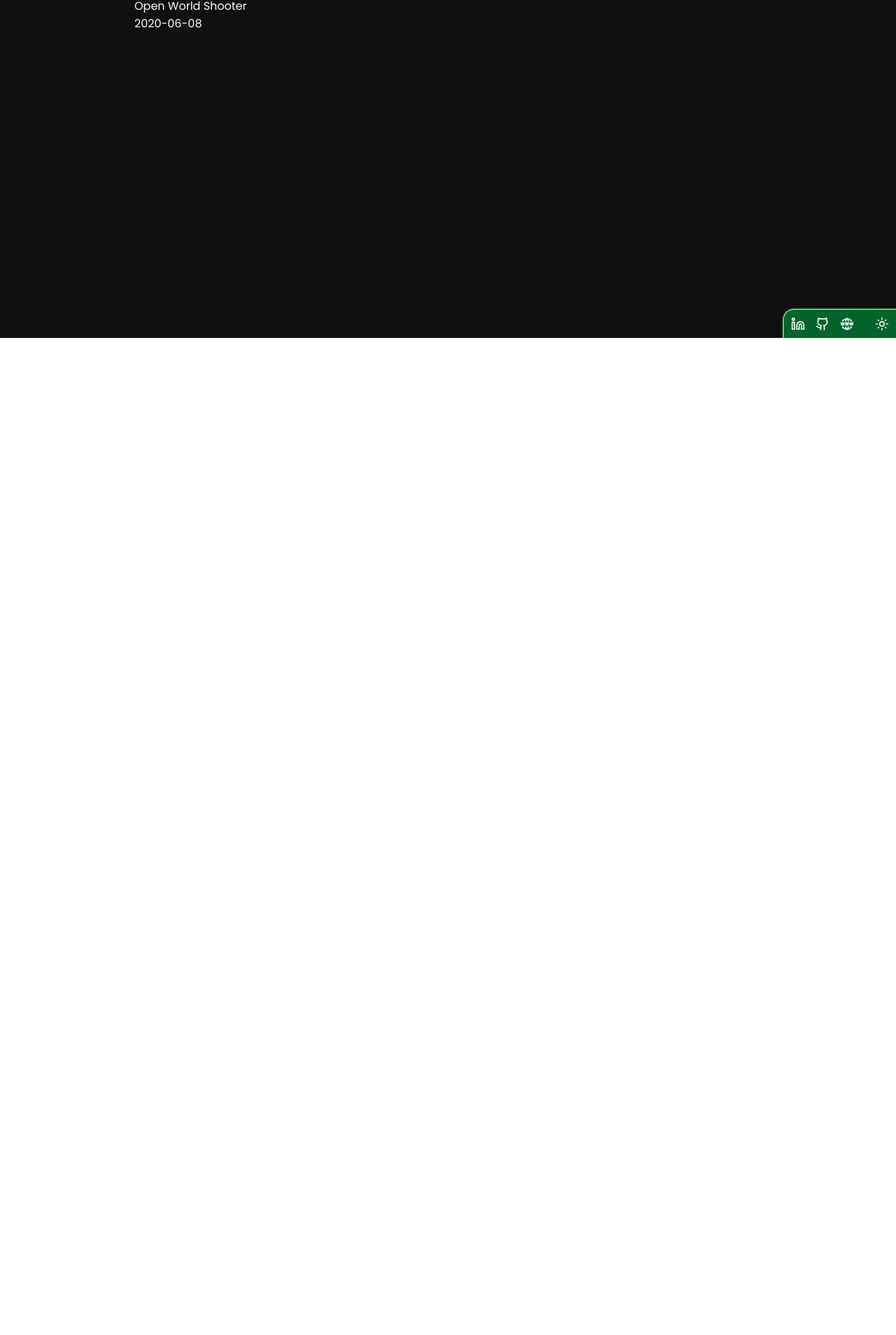
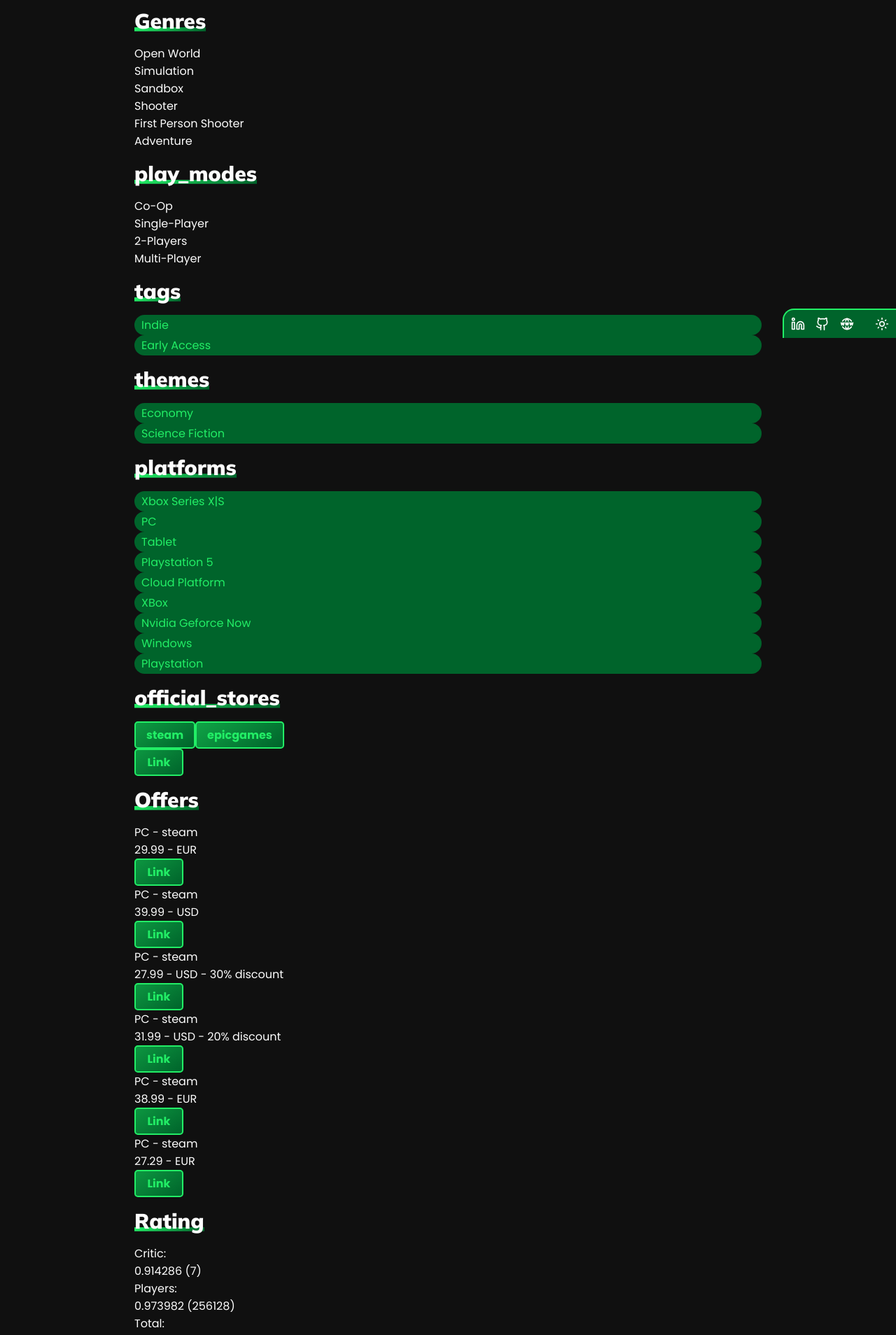
Before and after one commit to irenealcaine/free-games, a React (Create React App) app: page /explore-game-details/1 in a window 1280 px wide. Shown: the part 317-2225 px from the top of the page at 70% size. Before the commit the page ends 800 px from the top, so only its background shows below. Built offline with nearby package versions, Linux system fonts and the light colour scheme.

Commit message:
game details

```diff
--- /dev/null
+++ b/src/Pages/ExploreGameDetails/ExploreGameDetails.css
@@ -0,0 +1,7 @@
+.images-grid {
+  display: flex;
+  flex-wrap: wrap;
+  img {
+    width: 20%;
+  }
+}
--- a/src/Pages/ExploreGameDetails/ExploreGameDetails.jsx
+++ b/src/Pages/ExploreGameDetails/ExploreGameDetails.jsx
@@ -4,10 +4,11 @@ import { useContext } from "react";
 import { useEffect, useState } from "react";
 import { Link, useParams, useNavigate } from "react-router-dom";
 import { exploreGameDetailsExample } from "../../Data/ExploreGameDetails";
-
+import Button from "../../Components/Button/Button";
+import Tag from "../../Components/Tag/Tag";
+import "./ExploreGameDetails.css";
 
 const ExploreGameDetailsPage = () => {
-
   const [exploreGameDetails, setExploreGameDetails] = useState([]);
   const [loading, setLoading] = useState(true);
   const [error, setError] = useState("");
@@ -28,7 +29,6 @@ const ExploreGameDetailsPage = () => {
   //         setExploreGameDetails(res.data);
   //         setLoading(false)
 
-
   //       } catch (err) {
   //         console.error("Error al obtener el JSON:", err);
   //         setLoading(false)
@@ -43,18 +43,126 @@ const ExploreGameDetailsPage = () => {
     setLoading(false);
   }, []);
 
-
   return (
     <div>
       <h1>{exploreGameDetails.name}</h1>
       {console.log(exploreGameDetails)}
-            <p>{exploreGameDetails.short_description}</p>
-            <p>{exploreGameDetails.description}</p>
+      <p>
+        {exploreGameDetails.description
+          ? exploreGameDetails.description
+          : exploreGameDetails.short_description
+          ? exploreGameDetails.short_description
+          : null}
+      </p>
       <p>{exploreGameDetails.developer}</p>
       <p>{exploreGameDetails.genre}</p>
       <p>{exploreGameDetails.release_date}</p>
+      {exploreGameDetails.adult_only ? <p>adult_only</p> : null}
+      {exploreGameDetails.genres ? (
+        <div>
+          <h2>Genres</h2>
+          {exploreGameDetails.genres.map((genre) => (
+            <p>{genre.name}</p>
+          ))}
+        </div>
+      ) : null}
 
+      {exploreGameDetails.play_modes ? (
+        <div>
+          <h2>play_modes</h2>
+          {exploreGameDetails.play_modes.map((mode) => (
+            <p>{mode.name}</p>
+          ))}
+        </div>
+      ) : null}
 
+      {exploreGameDetails.tags ? (
+        <div>
+          <h2>tags</h2>
+          {exploreGameDetails.tags.map((tag) => (
+            <Tag tag={tag.name} />
+          ))}
+        </div>
+      ) : null}
+
+      {exploreGameDetails.themes ? (
+        <div>
+          <h2>themes</h2>
+          {exploreGameDetails.themes.map((theme) => (
+            <Tag tag={theme.name} />
+          ))}
+        </div>
+      ) : null}
+
+      {exploreGameDetails.platforms ? (
+        <div>
+          <h2>platforms</h2>
+          {exploreGameDetails.platforms.map((platform) => (
+            <Tag tag={platform.name} />
+          ))}
+        </div>
+      ) : null}
+
+      {exploreGameDetails.official_stores ? (
+        <div>
+          <h2>official_stores</h2>
+          {exploreGameDetails.official_stores.map((store) => (
+            <Button href={store.url} value={store.source} />
+          ))}
+        </div>
+      ) : null}
+
+      <Button href={exploreGameDetails.link} value={"Link"} />
+      {exploreGameDetails.offers ? (
+        <div>
+          <h2>Offers</h2>
+          {exploreGameDetails.offers.map((offer) => (
+            <div>
+              <p>
+                {offer.platform} - {offer.store_name}
+              </p>
+              <p>
+                {offer.price.value} - {offer.price.currency}
+                {offer.price.discount_percent ? (
+                  <span> - {offer.price.discount_percent}% discount</span>
+                ) : null}
+              </p>
+              <Button href={offer.url} value={"Link"} />
+            </div>
+          ))}
+        </div>
+      ) : null}
+
+      {exploreGameDetails.rating ? (
+        <div>
+          <h2>Rating</h2>
+          <p>Critic:</p>
+          <p>
+            {exploreGameDetails.rating.mean_critics} (
+            {exploreGameDetails.rating.count_critics})
+          </p>
+          <p>Players:</p>
+          <p>
+            {exploreGameDetails.rating.mean_players} (
+            {exploreGameDetails.rating.count_players})
+          </p>
+          <p>Total:</p>
+          <p>{exploreGameDetails.rating.mean}</p>
+        </div>
+      ) : null}
+
+      <img src={exploreGameDetails.image} />
+
+      {exploreGameDetails.screenshots ? (
+        <div>
+          <h2>screenshots</h2>
+          <div className="images-grid">
+            {exploreGameDetails.screenshots.map((screenshot) => (
+              <img src={screenshot} />
+            ))}
+          </div>
+        </div>
+      ) : null}
     </div>
   );
 };
```
Lines whose indentation alone changed are shown as unchanged.
